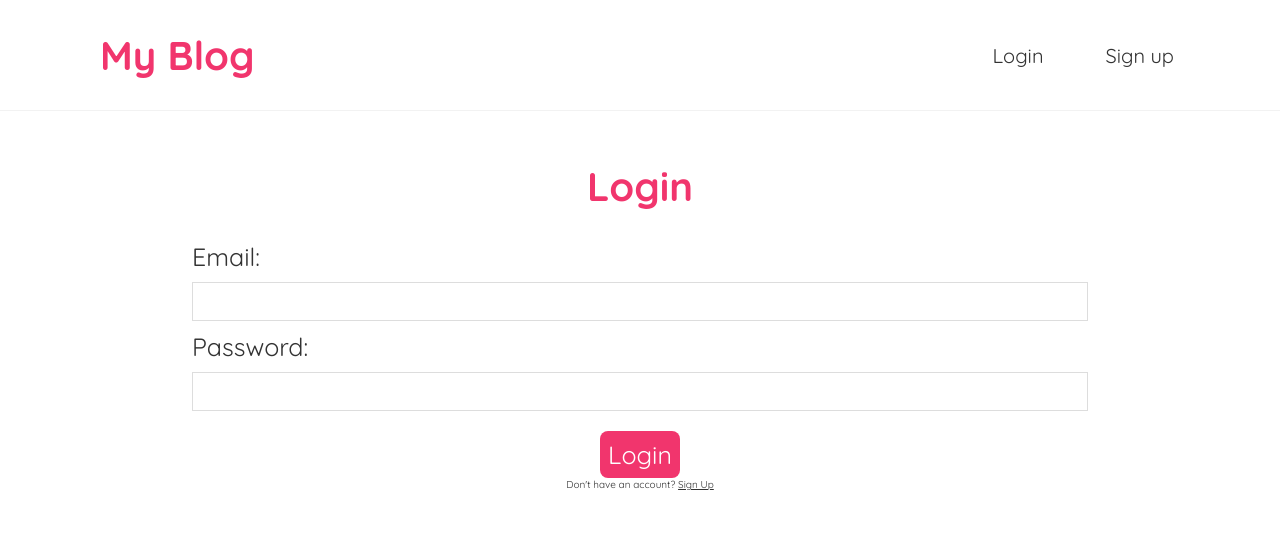
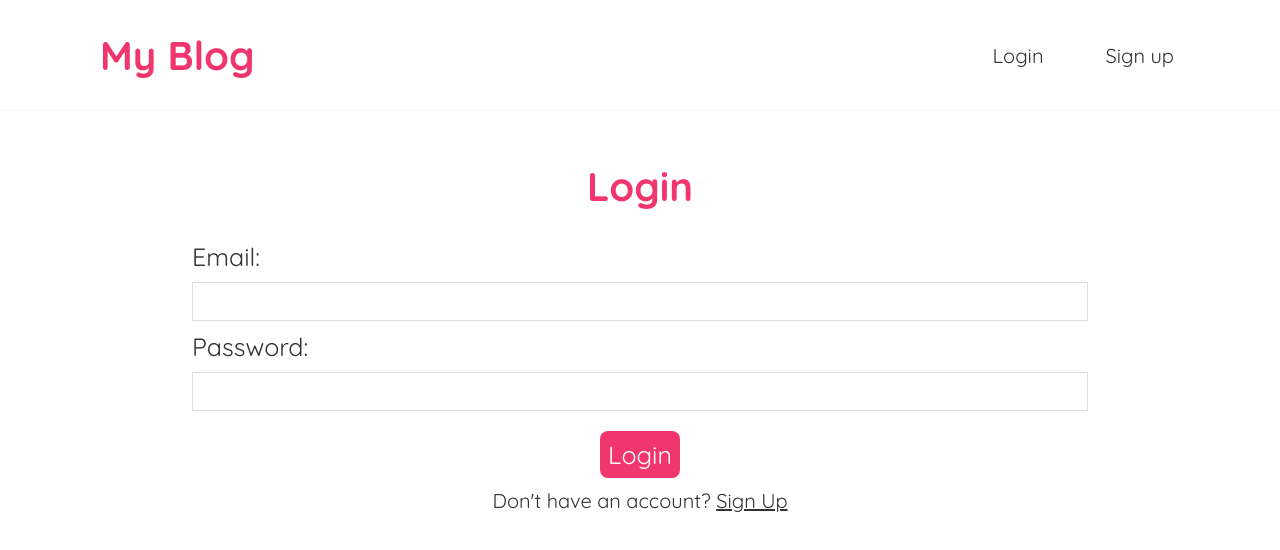
Before and after one commit to jyotisko/blogs, a React (Create React App) app: page /login in a window 1280 px wide. Shown: the top 550 px of the page. Built offline with nearby package versions, Linux system fonts and the light colour scheme; no server answers.

Commit message:
change username now available

```diff
--- a/src/components/Account.js
+++ b/src/components/Account.js
@@ -32,12 +32,22 @@ const Account = ({ user }) => {
       if (!passwordForConfirmation) return;
       loadingToast = toast.loading('Updating your account...');
       await app.auth().signInWithEmailAndPassword(app.auth().currentUser.email, passwordForConfirmation);
+      await fetch(`https://blog-api-jyotisko.herokuapp.com/api/v1/blogs/updateAllAuthor/${app.auth().currentUser.uid}`, {
+        method: 'PATCH',
+        headers: {
+          'Content-Type': 'application/json'
+        },
+        body: JSON.stringify({
+          authorName: username
+        })
+      });
       await app.auth().currentUser.updateEmail(email);
       await app.auth().currentUser.updateProfile({
         displayName: username
       });
       toast.dismiss(loadingToast);
       toast.success('Yay! Account info changed successfully.', { duration: 3000 });
+      console.log(app.auth().currentUser.displayName);
     } catch (err) {
       toast.dismiss(loadingToast);
       if (err.code === 'auth/wrong-password') return toast.error('Password is incorrect. Operation suspended.', { duration: 5000 });
@@ -52,7 +62,7 @@ const Account = ({ user }) => {
           <div className='account-container create'>
             <h2>Edit Account Info</h2>
             <form className='create' onSubmit={handleSubmit}>
-              <label>Username: </label><input disabled type='text' value={username} onChange={e => setUsername(e.target.value)}></input>
+              <label>Username: </label><input minLength='3' type='text' value={username} onChange={e => setUsername(e.target.value)}></input>
               <label>Email: </label><input type='email' value={email} onChange={e => setEmail(e.target.value)}></input>
               <button type='submit'>Change Account Info</button>
             </form>
--- a/src/components/Login.js
+++ b/src/components/Login.js
@@ -43,7 +43,7 @@ const Login = () => {
         />
         <button type='submit'>Login</button>
       </form>
-      <div>Don't have an account? <Link to='/signup'>Sign Up</Link></div>
+      <div className='dont-have-account-text'>Don't have an account? <Link to='/signup'>Sign Up</Link></div>
     </div>
   );
 }
--- a/src/index.css
+++ b/src/index.css
@@ -209,6 +209,13 @@ h4 {
   font-size: 2.5rem;
 }
 
+/* Don't have an account text */
+
+.dont-have-account-text {
+  font-size: 2rem;
+  margin-top: 1rem;
+}
+
 /*************************************************/
 /*** Media Queries ***/
 
```
Also changed, not shown: 1 other file (tests, documents, lock files or other folders).
